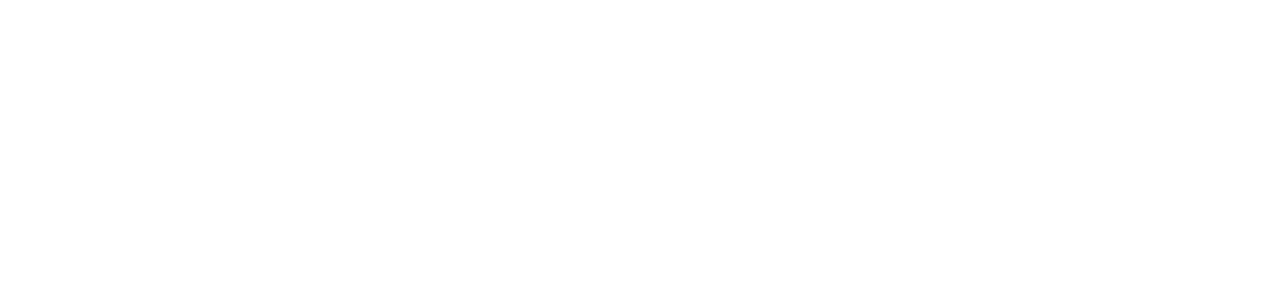
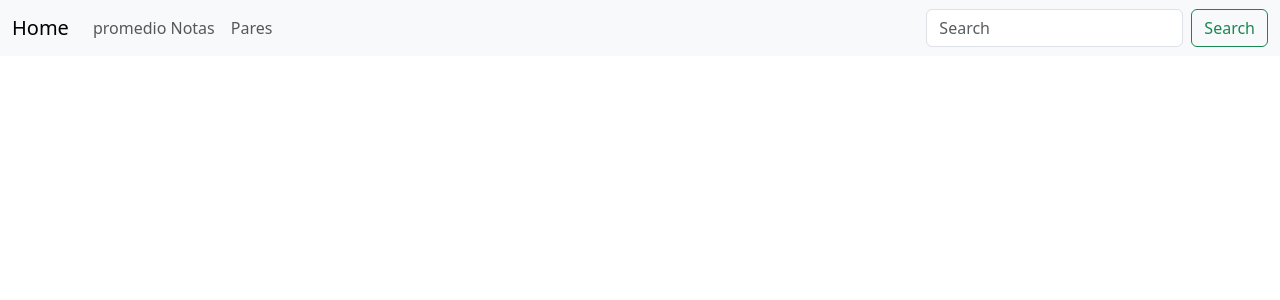
Before and after one commit to Mauricio51448/DAWI_CL3_BeLuFerMau, an Angular app: page / in a window 1280 px wide. Shown: the top 300 px of the page. Built offline with nearby package versions, Linux system fonts and the light colour scheme.

Commit message:
añadida barra de navegacion para visualizar ejercicios

```diff
--- a/src/app/app.component.html
+++ b/src/app/app.component.html
@@ -1,2 +1,24 @@
+<nav class="navbar navbar-expand-lg navbar-light bg-light">
+  <div class="container-fluid">
+    <a class="navbar-brand" href="/">Home</a>
+    <button class="navbar-toggler" type="button" data-bs-toggle="collapse" data-bs-target="#navbarSupportedContent" aria-controls="navbarSupportedContent" aria-expanded="false" aria-label="Toggle navigation">
+      <span class="navbar-toggler-icon"></span>
+    </button>
+    <div class="collapse navbar-collapse" id="navbarSupportedContent">
+      <ul class="navbar-nav me-auto mb-2 mb-lg-0">
+        <li class="nav-item">
+          <a class="nav-link" href="/promedio">promedio Notas</a>
+        </li>
+        <li class="nav-item">
+          <a class="nav-link" href="/pares">Pares</a>
+        </li>
+      </ul>
+      <form class="d-flex">
+        <input class="form-control me-2" type="search" placeholder="Search" aria-label="Search">
+        <button class="btn btn-outline-success" type="submit">Search</button>
+      </form>
+    </div>
+  </div>
+</nav>
 
 <router-outlet />
```
